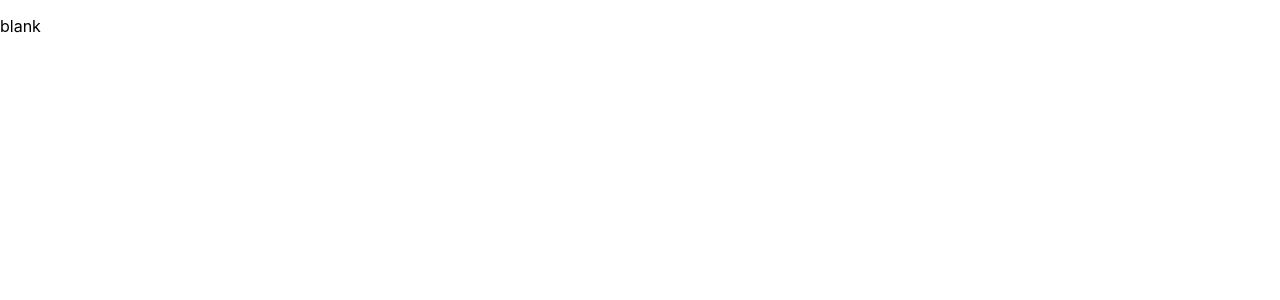
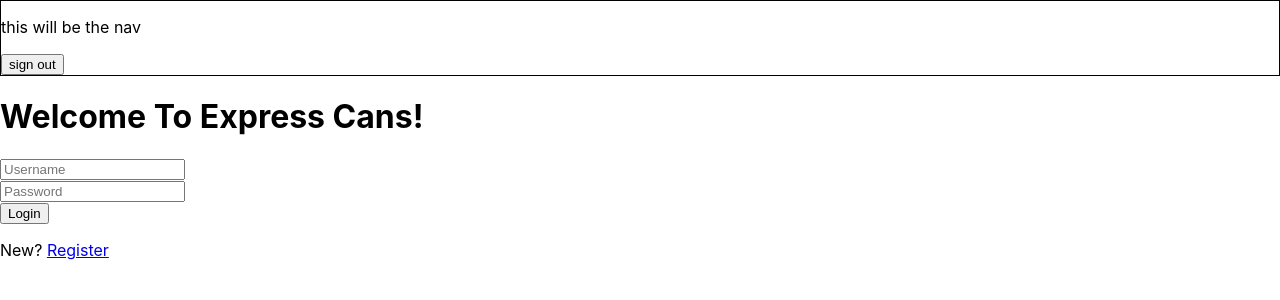
Before and after one commit to stackpearson/can-tool, a React (Create React App) app: page / in a window 1280 px wide. Shown: the top 300 px of the page. Built offline with nearby package versions, Linux system fonts and the light colour scheme.

Commit message:
split login and register pages also added a signout function

```diff
--- a/src/App.css
+++ b/src/App.css
@@ -3,6 +3,10 @@
   background-color: #282c34;
   min-height: 100vh;
   color: white;
+}
+
+.dashboard {
+  border: 1px solid black;
 }
 
 .tile {
@@ -23,3 +27,7 @@
 .tile-text {
   display: none;
 }
+
+.nav-bar {
+  border: 1px solid black;
+}
--- a/src/App.js
+++ b/src/App.js
@@ -1,18 +1,25 @@
 import TileContainer from './components/TileContainer';
 import Login from './components/Login';
 import './App.css';
+import Nav from './components/Nav';
 import Register from './components/Register';
-import {Route} from 'react-router-dom'
+import Dashboard from './components/Dashboard';
+import {Route, Switch, useHistory} from 'react-router-dom'
+import PrivateRoute from './utils/PrivateRoute';
 
 function App() {
   return (<>
     {localStorage.getItem('bearer-token') ? (
-      <p>test</p>
+      <></>
     ) : (
-      <p>blank</p>
+      <></>
     )}
-
-
+    <Nav/>
+    <Switch>
+      <Route exact path='/' component={Login} />
+      <PrivateRoute path='/register' component={Register} />
+      <PrivateRoute path='/dashboard' component={Dashboard} />
+    </Switch>
   </>);
 }
 
--- /dev/null
+++ b/src/components/Dashboard.js
@@ -0,0 +1,12 @@
+const Dashboard = () => {
+
+
+    return (<>
+        <div className='dashboard'>
+            <p>this will be the dashbaord</p>
+        </div>
+
+    </>)
+}
+
+export default Dashboard;
--- a/src/components/Login.js
+++ b/src/components/Login.js
@@ -1,8 +1,11 @@
 import {useState} from 'react';
 import axios from 'axios';
 import { Form, FormGroup, Button, Label, Input, FormText } from 'reactstrap';
+import {Link, useHistory} from 'react-router-dom';
 
 const Login = () => {
+
+    let history = useHistory();
 
     const [loginCreds, setLoginCreds] = useState({
         username: '',
@@ -27,6 +30,7 @@
         .then((res) => {
             console.log(res)
             localStorage.setItem('bearer-token', res.data.token)
+            history.push('/dashboard')
         })
     }
 
@@ -46,6 +50,7 @@
 
 
                 <Button type="submit">Login</Button>
+                <p>New? <Link to='/register'>Register</Link></p>
                 </Form>
             </div>
         </div>
--- /dev/null
+++ b/src/components/Nav.js
@@ -0,0 +1,21 @@
+import {Route, Switch, useHistory} from 'react-router-dom'
+
+
+function Nav() {
+    let history = useHistory();
+
+    const signOut = () => {
+        localStorage.removeItem('bearer-token')
+        history.push('/')
+        console.log('checking local storage for token', localStorage.getItem('bearer-token'))
+    }
+
+  return (
+<div className='nav-bar'>
+    <p> this will be the nav</p>
+    <button onClick={() => signOut()}>sign out</button>
+</div>
+  );
+}
+
+export default Nav;
--- a/src/components/Register.js
+++ b/src/components/Register.js
@@ -1,8 +1,11 @@
 import {useState} from 'react';
 import axios from 'axios';
 import { Form, FormGroup, Button, Label, Input, FormText } from 'reactstrap';
+import {Link, useHistory} from 'react-router-dom';
 
-const Register = () => {
+const Register = (props) => {
+
+    let history = useHistory();
 
     const [loginCreds, setLoginCreds] = useState({
         username: '',
@@ -27,11 +30,13 @@
         .then((res) => {
             console.log(res)
             localStorage.setItem('bearer-token', res.data.token)
+            history.push('/dashboard')
         })
     }
 
     return (<>
         <div className='landing'>
+        <h1>Let's create your account!</h1>
             <div>
                 <Form onSubmit={registerUser}>
                 <FormGroup>
@@ -45,6 +50,7 @@
 
 
                 <Button type="submit">Register</Button>
+                <p>Already a member <Link to='/'>Sign in</Link></p>
                 </Form>
             </div>
         </div>
```
